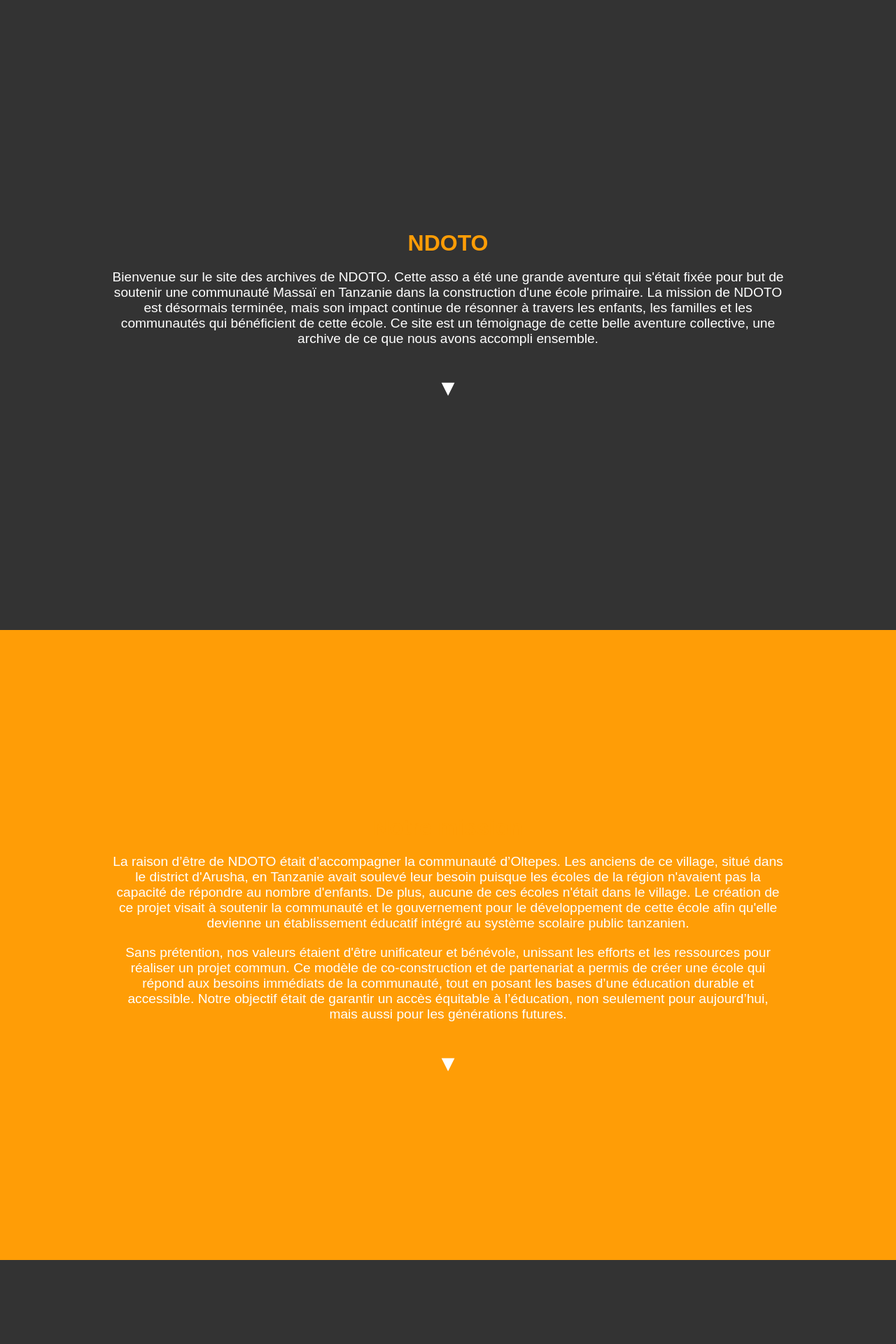
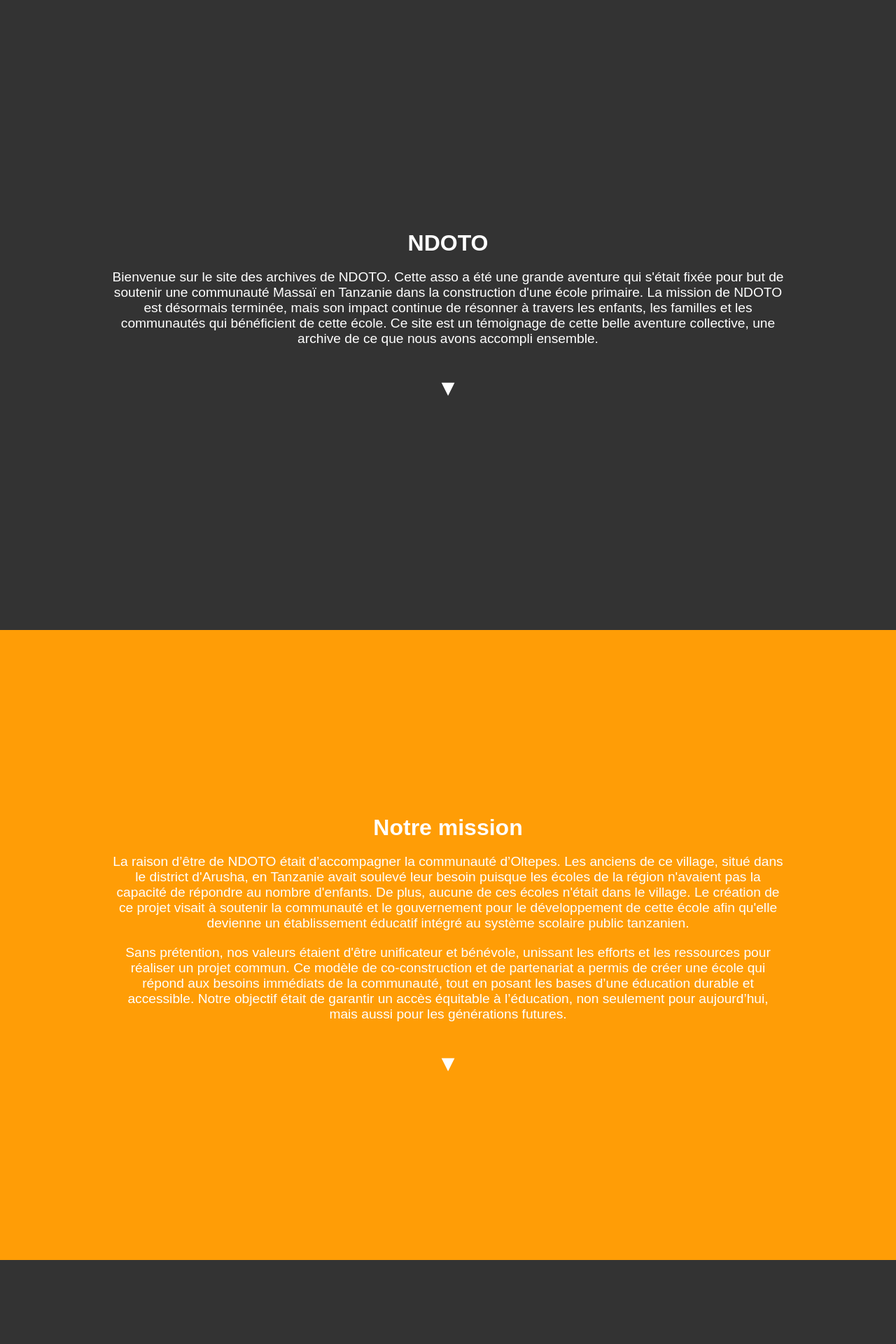
Before and after one commit to nate-kobe/ndoto-archive, a Jekyll site: the page built from README.md, in a window 1280 px wide. Shown: the top 1920 px of the page at 70% size. Built offline with Jekyll 4.4.1, drawn with Linux system fonts in a browser that asks for light colours; our own code applies the rules of GitHub Pages for plain Markdown files.

```diff
--- a/assets/custom.css
+++ b/assets/custom.css
@@ -6,10 +6,6 @@
 
 a:hover {
   color: #e68c02;        /* Couleur légèrement plus foncée au survol */
-}
-
-h1, h2, h3 {
-    color: #ff9d06;
 }
 
 html, body {
```
